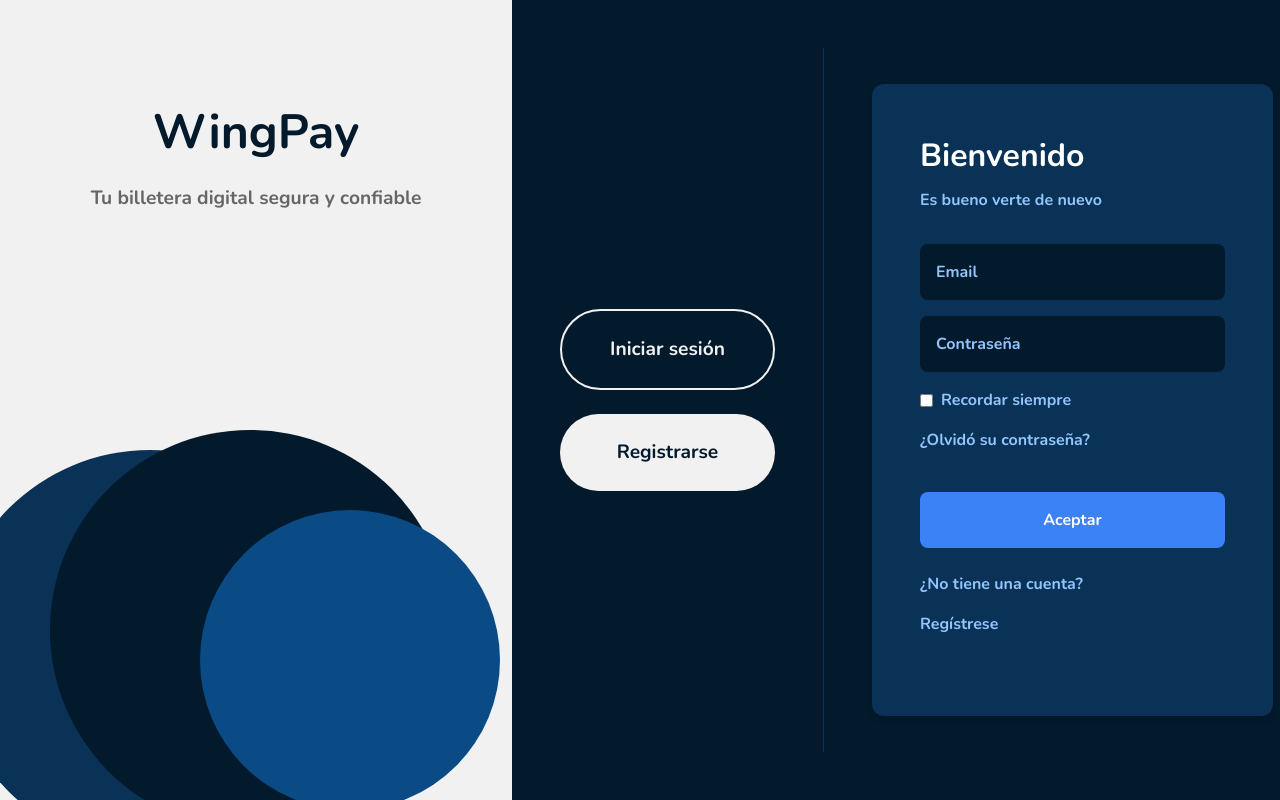
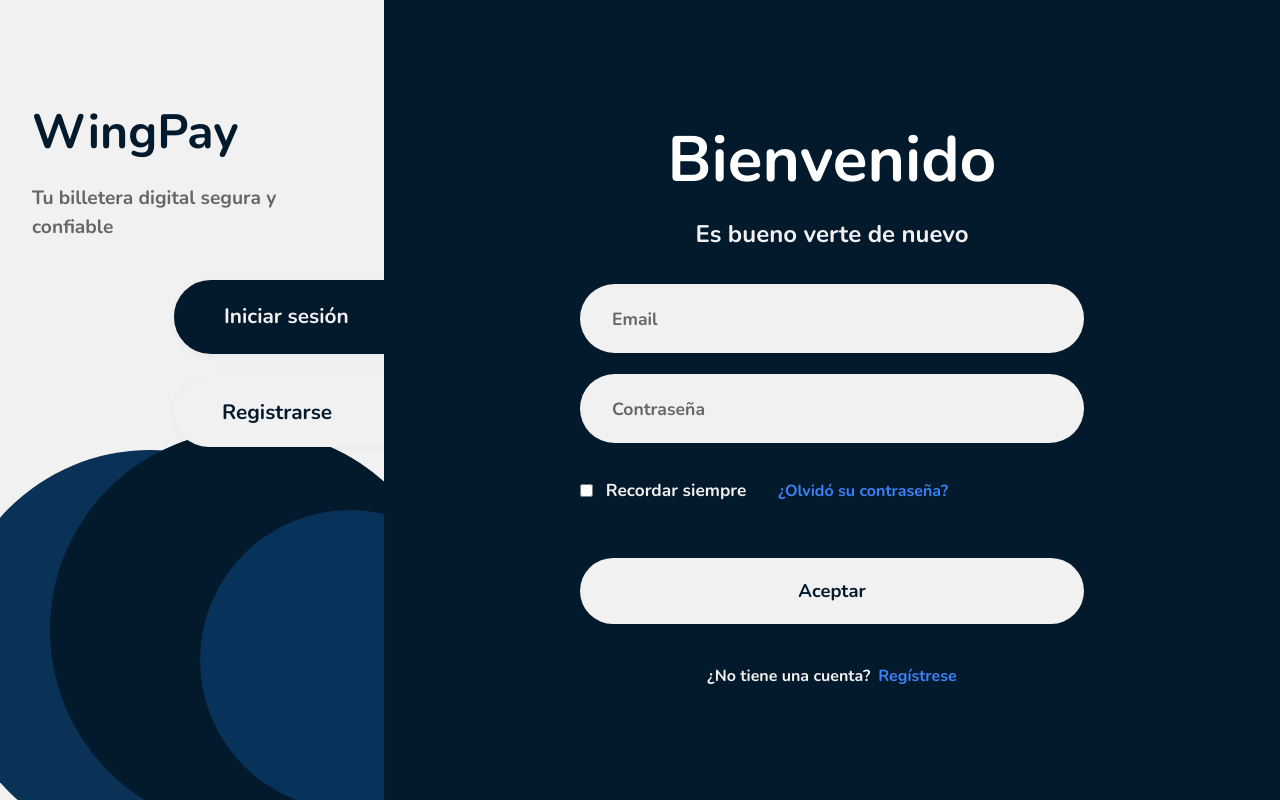
Before and after one commit to Lchiossone2004/TP_HCI, a Vue app in the folder tp-hci-g3/: page / in a window 1280 px wide. Built offline with nearby package versions, Linux system fonts and the light colour scheme.

Commit message:
mejora en fondo, botones y formulario

```diff
--- a/tp-hci-g3/src/components/LoginForm.vue
+++ b/tp-hci-g3/src/components/LoginForm.vue
@@ -4,10 +4,18 @@
     <p>Es bueno verte de nuevo</p>
     <input type="email" placeholder="Email" v-model="email" />
     <input type="password" placeholder="Contraseña" v-model="password" />
-    <label><input type="checkbox" v-model="remember" /> Recordar siempre</label>
-    <a href="#">¿Olvidó su contraseña?</a>
+    <div class="row-remember">
+      <div class="remember-label">
+        <input type="checkbox" v-model="remember" />
+        <span>Recordar siempre</span>
+      </div>
+      <a href="#" class="forgot-link">¿Olvidó su contraseña?</a>
+    </div>
     <button @click="login">Aceptar</button>
-    <p>¿No tiene una cuenta? <a href="#" @click="$emit('switch')">Regístrese</a></p>
+    <div class="row-register">
+      <span class="register-text">¿No tiene una cuenta?</span>
+      <a href="#" class="register-link" @click="$emit('switch')">Regístrese</a>
+    </div>
   </div>
 </template>
 
@@ -32,77 +40,126 @@ export default {
 
 <style scoped>
 .auth-container {
-  background: #093256;
-  padding: 3rem;
-  border-radius: 12px;
+  /* background: #093256; */
+  padding: 4rem 3rem;
+  /* border-radius: 12px; */
   color: white;
   width: 100%;
-  max-width: 500px;
-  box-shadow: 0 4px 6px rgba(0, 0, 0, 0.1);
+  max-width: 600px;
+  /* box-shadow: 0 4px 6px rgba(0, 0, 0, 0.1); */
+}
+
+h2, p {
+  text-align: center;
+  width: 100%;
 }
 
 h2 {
-  font-size: 2rem;
+  font-size: 4rem;
   margin-bottom: 0.5rem;
 }
 
 p {
-  color: #93C5FD;
+  font-size: 1.5rem;
+  color: #F1F1F1;
   margin-bottom: 2rem;
 }
 
-input[type="email"],
-input[type="password"] {
+input {
   display: block;
   width: 100%;
-  padding: 1rem;
-  margin: 1rem 0;
+  padding: 1.3rem 2rem;
+  margin: 1.3rem 0;
   border: none;
-  border-radius: 8px;
-  background: #03192C;
-  color: white;
-  font-size: 1rem;
+  border-radius: 40px;
+  background: #F1F1F1;
+  color: #03192C;
+  font-size: 1.15rem;
+  box-shadow: none;
 }
 
-input[type="email"]::placeholder,
-input[type="password"]::placeholder {
-  color: #93C5FD;
+input::placeholder {
+  color: #666;
+  font-size: 1.1rem;
 }
 
-label {
+.row-remember {
+  display: flex;
+  align-items: center;
+  justify-content: flex-start;
+  gap: 2rem;
+  margin: 0.5rem 0 0.5rem 0;
+  flex-wrap: nowrap;
+}
+
+.remember-label {
   display: flex;
   align-items: center;
   gap: 0.5rem;
-  color: #93C5FD;
-  margin: 1rem 0;
+  color: #F1F1F1;
+  font-size: 1rem;
+  margin: 0;
+  white-space: nowrap;
+}
+
+.remember-label span {
+  color: #F1F1F1;
+  font-size: 1.08rem;
+  font-weight: 500;
+  margin-left: 0.3rem;
+}
+
+.forgot-link {
+  color: #3B82F6;
+  text-decoration: none;
+  font-size: 1rem;
+  margin: 0;
+  white-space: nowrap;
+  align-self: center;
 }
 
 button {
   width: 100%;
-  padding: 1rem;
-  margin: 1.5rem 0;
-  background: #3B82F6;
-  color: white;
+  padding: 1.2rem;
+  margin: 2rem 0;
+  background: #F1F1F1;
+  color: #03192C;
   border: none;
-  border-radius: 8px;
-  font-size: 1rem;
+  border-radius: 40px;
+  font-size: 1.15rem;
   font-weight: bold;
   cursor: pointer;
   transition: background-color 0.3s ease;
 }
 
 button:hover {
-  background: #2563EB;
+  background: #e0e0e0;
 }
 
-a {
-  color: #93C5FD;
-  text-decoration: none;
-  display: block;
-  margin: 1rem 0;
+.row-register {
+  display: flex;
+  align-items: center;
+  justify-content: center;
+  gap: 0.5rem;
+  margin-top: 0.5rem;
+  width: 100%;
 }
 
-a:hover {
+.register-text {
+  color: #F1F1F1;
+  font-size: 1rem;
+  text-align: center;
+}
+
+.register-link {
+  color: #3B82F6;
+  text-decoration: none;
+  font-size: 1rem;
+  font-weight: bold;
+  text-align: center;
+}
+
+.register-link:hover {
   text-decoration: underline;
 }
 </style>
--- a/tp-hci-g3/src/components/RegisterForm.vue
+++ b/tp-hci-g3/src/components/RegisterForm.vue
@@ -8,7 +8,10 @@
     <input type="password" placeholder="Contraseña" v-model="password" />
     <input type="password" placeholder="Repita la contraseña" v-model="confirm" />
     <button @click="register">Aceptar</button>
-    <p>¿Ya tiene una cuenta? <a href="#" @click="$emit('switch')">Inicie sesión</a></p>
+    <div class="row-register">
+      <span class="register-text">¿Ya tiene una cuenta?</span>
+      <a href="#" class="register-link" @click="$emit('switch')">Inicie sesión</a>
+    </div>
   </div>
 </template>
 
@@ -36,57 +39,92 @@ export default {
 
 <style scoped>
 .auth-container {
-  background: #093256;
-  padding: 3rem;
-  border-radius: 12px;
+  /* background: #093256; */
+  padding: 4rem 3rem;
+  /* border-radius: 12px; */
   color: white;
   width: 100%;
-  max-width: 500px;
-  box-shadow: 0 4px 6px rgba(0, 0, 0, 0.1);
+  max-width: 600px;
+  /* box-shadow: 0 4px 6px rgba(0, 0, 0, 0.1); */
+}
+
+h2, p {
+  text-align: center;
+  width: 100%;
 }
 
 h2 {
-  font-size: 2rem;
+  font-size: 4rem;
   margin-bottom: 0.5rem;
 }
 
 p {
-  color: #93C5FD;
+  font-size: 1.5rem;
+  color: #F1F1F1;
   margin-bottom: 2rem;
+}
+
+.row-register {
+  display: flex;
+  align-items: center;
+  justify-content: center;
+  gap: 0.5rem;
+  margin-top: 0.5rem;
+  width: 100%;
+}
+
+.register-text {
+  color: #F1F1F1;
+  font-size: 1rem;
+  text-align: center;
+}
+
+.register-link {
+  color: #3B82F6;
+  text-decoration: none;
+  font-size: 1rem;
+  font-weight: bold;
+  text-align: center;
+}
+
+.register-link:hover {
+  text-decoration: underline;
 }
 
 input {
   display: block;
   width: 100%;
-  padding: 1rem;
-  margin: 1rem 0;
+  padding: 1.3rem 2rem;
+  margin: 1.3rem 0;
   border: none;
-  border-radius: 8px;
-  background: #03192C;
-  color: white;
-  font-size: 1rem;
+  border-radius: 40px;
+  background: #F1F1F1;
+  color: #03192C;
+  font-size: 1.15rem;
+  box-shadow: none;
 }
 
 input::placeholder {
-  color: #93C5FD;
+  color: #666;
+  font-size: 1.1rem;
 }
 
 button {
   width: 100%;
-  padding: 1rem;
-  margin: 1.5rem 0;
-  background: #3B82F6;
-  color: white;
+  padding: 1.2rem;
+  margin: 2rem 0;
+  background: #F1F1F1;
+  color: #03192C;
   border: none;
-  border-radius: 8px;
-  font-size: 1rem;
+  border-radius: 40px;
+  font-size: 1.15rem;
   font-weight: bold;
   cursor: pointer;
   transition: background-color 0.3s ease;
 }
 
 button:hover {
-  background: #2563EB;
+  background: #e0e0e0;
 }
 
 a {
--- a/tp-hci-g3/src/pages/AuthView.vue
+++ b/tp-hci-g3/src/pages/AuthView.vue
@@ -3,6 +3,10 @@
     <div class="welcome-section">
       <h1>WingPay</h1>
       <p class="welcome-text">Tu billetera digital segura y confiable</p>
+      <div class="auth-tabs-vertical">
+        <button @click="showLogin = true" :class="{ active: showLogin }">Iniciar sesión</button>
+        <button @click="showLogin = false" :class="{ active: !showLogin }">Registrarse</button>
+      </div>
       <div class="circles">
         <div class="circle circle-1"></div>
         <div class="circle circle-2"></div>
@@ -10,10 +14,6 @@
       </div>
     </div>
     <div class="auth-section">
-      <div class="auth-tabs">
-        <button @click="showLogin = true" :class="{ active: showLogin }">Iniciar sesión</button>
-        <button @click="showLogin = false" :class="{ active: !showLogin }">Registrarse</button>
-      </div>
       <div class="form-container">
         <LoginForm v-if="showLogin" @switch="showLogin = false" />
         <RegisterForm v-else @switch="showLogin = true" />
@@ -44,11 +44,11 @@ export default {
 }
 
 .welcome-section {
-  width: 40%;
+  width: 30%;
   display: flex;
   flex-direction: column;
   justify-content: flex-start;
-  align-items: center;
+  align-items: flex-start;
   padding: 2rem;
   padding-top: 4rem;
   background-color: #F1F1F1;
@@ -103,7 +103,7 @@ export default {
 .circle-3 {
   width: 300px;
   height: 300px;
-  background-color: #0a4b85;
+  background-color: #073259;
   bottom: 40px;
   left: 250px;
 }
@@ -143,7 +143,7 @@ export default {
 }
 
 .auth-section {
-  width: 60%;
+  width: 70%;
   background-color: #03192C;
   padding: 3rem;
   display: flex;
@@ -151,34 +151,35 @@ export default {
   gap: 3rem;
 }
 
-.auth-tabs {
+.auth-tabs-vertical {
   display: flex;
   flex-direction: column;
   gap: 1.5rem;
-  padding: 2rem 0;
-  justify-content: center;
-  width: 250px;
+  position: absolute;
+  right: -60px;
+  top: 35%;
+  z-index: 2;
 }
 
-.auth-tabs button {
+.auth-tabs-vertical button {
   background: #F1F1F1;
   border: none;
   cursor: pointer;
   font-weight: bold;
   color: #03192C;
-  padding: 1.5rem 3rem;
-  text-align: center;
-  border-radius: 50px;
+  padding: 1.2rem 2rem 1.2rem 3rem;
+  text-align: left;
+  border-radius: 40px 0 0 40px;
   transition: all 0.3s ease;
-  white-space: nowrap;
-  width: 100%;
-  font-size: 1.2rem;
+  font-size: 1.3rem;
+  min-width: 270px;
+  box-shadow: 0 2px 8px 0 rgba(0,0,0,0.04);
 }
 
-.auth-tabs button.active {
+.auth-tabs-vertical button.active {
   background-color: #03192C;
   color: #F1F1F1;
-  border: 2px solid #F1F1F1;
+  border: 2px solid #03192C;
 }
 
 .form-container {
@@ -186,8 +187,6 @@ export default {
   display: flex;
   align-items: center;
   justify-content: center;
-  border-left: 1px solid #093256;
-  padding-left: 3rem;
   min-width: 450px;
 }
 </style>
```
